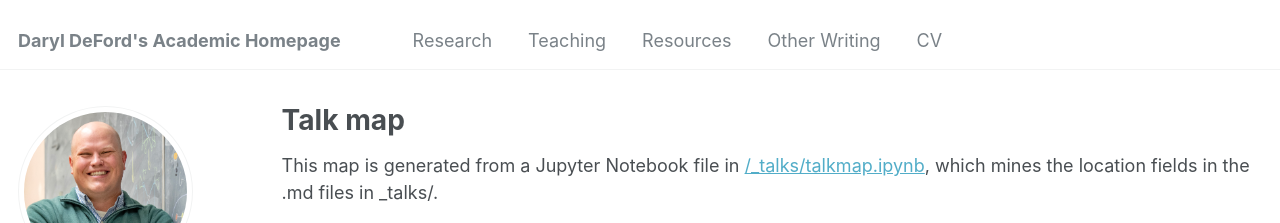
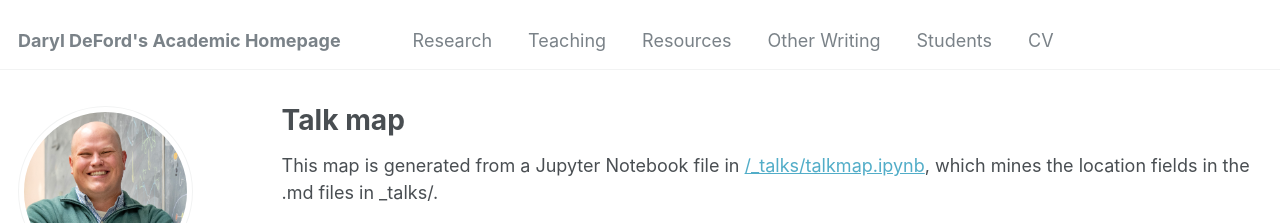
Before and after one commit to drdeford/drdeford.github.io, a Jekyll site: the page built from _pages/talkmap.html, in a window 1280 px wide. Shown: the top 223 px of the page. Built offline with Jekyll 4.4.1, drawn with Linux system fonts in a browser that asks for light colours; nearby versions of some CDN libraries; some web fonts are replaced.

Commit message:
Update navigation.yml

```diff
--- a/_data/navigation.yml
+++ b/_data/navigation.yml
@@ -15,7 +15,10 @@ main:
     url: /Resources/
 
   - title: "Other Writing"
-    url: /other/
+    url: /Other/
+
+  - title: "Students"
+    url: /Students/
 
   - title: "CV"
-    url: ../files/DeFord_CV.pdf
+    url: ./files/DeFord_CV.pdf
```
